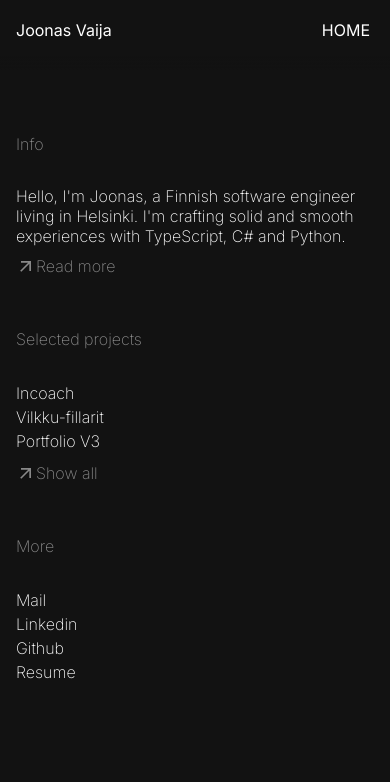
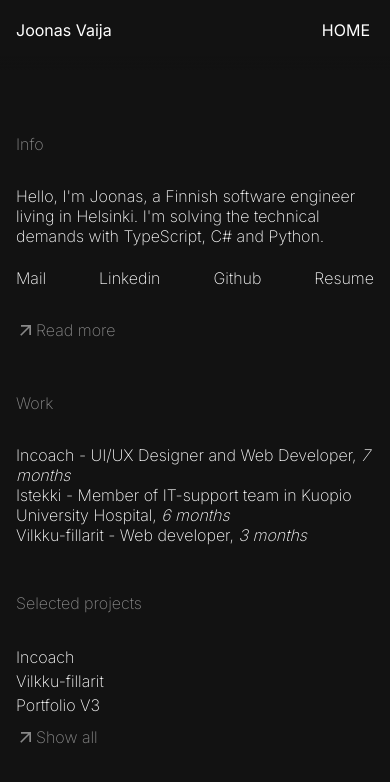
Before and after one commit to J0nssi/portfolio-v4, a Next.js app: page / in a window 390 px wide. Shown: the top 782 px of the page. Built offline with nearby package versions, Linux system fonts and the light colour scheme.

Commit message:
Layout update
Changed to layout a bit

```diff
--- a/app/components/ProjectClient.js
+++ b/app/components/ProjectClient.js
@@ -33,8 +33,8 @@ const ProjectClient = ({ project, projects }) => {
                 <p>{project.client}</p>
               </div>
               <div className={styles.item}>
-                <h3>Role:</h3>
-                <p>{project.role}</p>
+                <h3>Technologies:</h3>
+                <p>{project.technologies}</p>
               </div>
               <div className={styles.item}>
                 <h3>Year:</h3>
--- a/app/components/data.js
+++ b/app/components/data.js
@@ -3,9 +3,9 @@ export const projects = [
         id: 'incoach',
         name: "Incoach",
         client: "Incoach Oy",
-        description: "Incoach started small rebranding and needed a new website and online shop. Used Figma to create UI/UX design and Wix Studio to develop the page.",
+        description: "New website and online shop for Incoach to support their small rebranding.",
         src: ["/incoach1.png", "/incoach2.png", "/incoach3.png"],
-        role: "UI/UX Designer, Web Developer",
+        technologies: "Figma, Wix Studio, Google Analytics",
         year: 2023,
         category: "Design and Development",
         href: "https://www.incoach.fi"
@@ -14,9 +14,9 @@ export const projects = [
         id: 'vilkkufillarit',
         name: "Vilkku-fillarit",
         client: "Vilkku-fillarit, Kuopio city",
-        description: "Kuopio city's Green Data Project. Vilkku-fillarit wanted a new web page to show fetched data about Vilkku-fillarit bikes' usage.",
+        description: "Kuopio city's Green Data Project. New web page for Vilkku-fillarit to show fetched data about Vilkku-fillarit bikes' usage.",
         src: ["/vilkku1.png", "/vilkku2.png", "/vilkku3.png"],
-        role: "Web Developer",
+        technologies: "Python, React, CSS",
         year: 2022,
         category: "Development",
         href: "https://fillaridata.savonia.fi"
@@ -25,9 +25,9 @@ export const projects = [
         id: 'portfolio_v3',
         name: "Portfolio V3",
         client: "-",
-        description: "Everybody was talking about ShadcnUI so I had to hop on too and made a new Portfolio for myself.",
+        description: "Everybody was talking about ShadcnUI so I had to hop on too and made a new portfolio for myself.",
         src: ["/portfolioV3.png", "/portfolioV3_2.png", "/portfolioV3_3.png"],
-        role: "UI/UX Designer, Frontend Developer",
+        technologies: "Next.js, ShadcnUI, TypeScript, TailwindCSS",
         year: 2023,
         category: "Design and Development",
         href: "https://portfolio-v3-chi-ten.vercel.app"
@@ -36,9 +36,9 @@ export const projects = [
         id: 'portfolio_v2',
         name: "Portfolio V2",
         client: "-",
-        description: "Created a first proper Portfolio for myself to show up my skills.",
+        description: "First proper Portfolio for myself to show up my skills.",
         src: ["/portfolioV2_1.png", "/portfolioV2_2.png", "/portfolioV2_3.png"],
-        role: "UI/UX Designer, Frontend Developer",
+        technologies: "Next.js, Javascript, CSS",
         year: 2022,
         category: "Design and Development",
         href:"https://portfolio-v2-iota-ashy.vercel.app"
@@ -47,9 +47,9 @@ export const projects = [
         id: 'osrs',
         name: "OSRS Utility App",
         client: "School Project",
-        description: "Created an OSRS Utility mobile app with friends. You can view item prices and search for user stats by nickname.",
+        description: "OSRS Utility mobile app. You can view current item prices from Grand Exchange and search for user stats by nickname.",
         src: ["/OSRS1.jpg", "/OSRS4.jpg", "/OSRS3.jpg"],
-        role: "Frontend Developer",
+        technologies: "Kotlin",
         year: 2021,
         category: "Development",
         href:"https://github.com/J0nssi/osrs-utility-app-android"
@@ -58,9 +58,9 @@ export const projects = [
         id: 'fps_game',
         name: "FPS Game",
         client: "School Project",
-        description: "Created FPS Game with my friends. Game is counting score from kills, it has different guns and recoil control and enemy has basic AI to shoot back.",
+        description: "FPS Game as a school project. Game is counting score from kills, it has different guns and recoil control and enemy has basic AI to shoot back.",
         src: ["/fps1.png", "/fps2.png", "/fps3.png"],
-        role: "Gameplay Developer",
+        technologies: "C#, Unity",
         year: 2021,
         category: "Game Development",
         href:"https://github.com/J0nssi/movement-fps"
--- a/app/components/style.module.css
+++ b/app/components/style.module.css
@@ -209,7 +209,7 @@
 }
 
 .bottom {
-  margin-top: 6em; /* Adjust margin as needed */
+  margin-top: 20em; /* Adjust margin as needed */
 }
 
 .imageContainer {
--- a/app/page.js
+++ b/app/page.js
@@ -9,33 +9,9 @@ export default function Home() {
     <main className={styles.main}>
       <div className={styles.info}>
         <p className={styles.header}>Info</p>
-        <p>Hello, I&apos;m Joonas, a Finnish software engineer living in Helsinki. I'm crafting solid and smooth experiences with TypeScript, C# and Python.</p>
-        <div className={styles.button}>
-          <MdOutlineArrowOutward className={styles.buttonArrow} />
-          <p className={styles.buttonText}><TransitionLink href="/about">Read more</TransitionLink></p>
-        </div>
-      </div>
-      <div className={styles.projects}>
-        <p className={styles.header}>Selected projects</p>
-        <div className={styles.projectWrapper}>
-          {projects.slice(0, 3).map((project, index) => (
-            <TransitionLink overlayText={project.name} animationClass="swipe-right-to-left" key={index} href={`/projects/${project.id}`} >
-              <div className={styles.project}>
-                <span className={styles.arrow}></span>
-                <p className={styles.projectName}>{project.name}</p>
-              </div>
-            </TransitionLink>
-          ))}
-        </div>
-        <div className={styles.button}>
-            <MdOutlineArrowOutward className={styles.buttonArrow} />
-            <p className={styles.buttonText}><TransitionLink href="/projects">Show all</TransitionLink></p>
-          </div>
-      </div>
-      <div className={styles.more}>
-        <p className={styles.header}>More</p>
-        <div className={styles.projectWrapper}>
-          <a href="mailto:joonas.vaija@hotmail.com">
+        <p>Hello, I&apos;m Joonas, a Finnish software engineer living in Helsinki. I'm solving the technical demands with TypeScript, C# and Python.</p>
+        <div className={styles.social}>
+        <a href="mailto:joonas.vaija@hotmail.com">
             <div className={styles.project}>
               <span className={styles.arrow}></span>
               <p className={styles.projectName}>Mail</p>
@@ -60,6 +36,33 @@ export default function Home() {
             </div>
           </a>
         </div>
+        <div className={styles.button}>
+          <MdOutlineArrowOutward className={styles.buttonArrow} />
+          <p className={styles.buttonText}><TransitionLink href="/about">Read more</TransitionLink></p>
+        </div>
+      </div>
+      <div className={styles.work}>
+        <p className={styles.header}>Work</p>
+        <p>Incoach - UI/UX Designer and Web Developer, <span className={styles.time}>7 months</span></p>
+        <p>Istekki - Member of IT-support team in Kuopio University Hospital, <span className={styles.time}>6 months</span></p>
+        <p>Vilkku-fillarit - Web developer, <span className={styles.time}>3 months</span></p>
+      </div>
+      <div className={styles.projects}>
+        <p className={styles.header}>Selected projects</p>
+        <div className={styles.projectWrapper}>
+          {projects.slice(0, 3).map((project, index) => (
+            <TransitionLink overlayText={project.name} animationClass="swipe-right-to-left" key={index} href={`/projects/${project.id}`} >
+              <div className={styles.project}>
+                <span className={styles.arrow}></span>
+                <p className={styles.projectName}>{project.name}</p>
+              </div>
+            </TransitionLink>
+          ))}
+        </div>
+        <div className={styles.button}>
+            <MdOutlineArrowOutward className={styles.buttonArrow} />
+            <p className={styles.buttonText}><TransitionLink href="/projects">Show all</TransitionLink></p>
+          </div>
       </div>
     </main>
   );
--- a/app/page.module.css
+++ b/app/page.module.css
@@ -7,7 +7,7 @@
   font-weight: 200;
 }
 
-.info, .projects, .more {
+.info, .projects, .more, .work {
   grid-column: 2 / 3; /* Place in the second column */
   margin-top: 5rem; /* Add margin to the top of each item */
   font-size: 20px;
@@ -25,6 +25,14 @@
 .info {
   grid-row: 2; /* Place in the second row */
   position: relative;
+}
+
+.social{
+  display: flex;
+  flex-direction: row;
+  justify-content: space-between;
+  padding-top: 1em;
+  padding-bottom: 1em;
 }
 
 .button {
@@ -57,8 +65,18 @@
   animation: none;
 }
 
+.work{
+  grid-row: 3; /* Place in the second row */
+  position: relative;
+}
+
+.time{
+  font-style: italic;
+  font-size: 16px;
+}
+
 .projects {
-  grid-row: 3; /* Place in the third row */
+  grid-row: 4; /* Place in the third row */
   margin-top: 5em;
 }
 
@@ -154,14 +172,6 @@
     display: grid;
 }
 
-.more {
-  grid-row: 4; /* Place in the last row */
-  margin-bottom: 2em;
-  display: flex;
-  flex-direction: column;
-  margin-top: 5em;
-}
-
 .header{
   padding-bottom: 2em;
   opacity: 50%;
@@ -179,10 +189,6 @@
     grid-template-columns: 1fr; /* Single column layout */
   }
 
-  .customDiv {
-    display: none; /* Hide the image column */
-  }
-
   .name, .title {
     display: block; /* Change to block for proper alignment */
     margin: 0; /* Remove any default margins */
@@ -193,11 +199,11 @@
     margin-top: 0.5rem; /* Add a bit of space between name and title */
   }
 
-  .info, .projects, .more {
+  .info, .projects, .work {
     grid-column: 1 / -1; /* Span the entire column */
   }
 
-  .info, .projects, .more {
+  .info, .projects, .work {
     margin-top: 3rem; /* Add margin to the top of each item */
   }
 }
```
